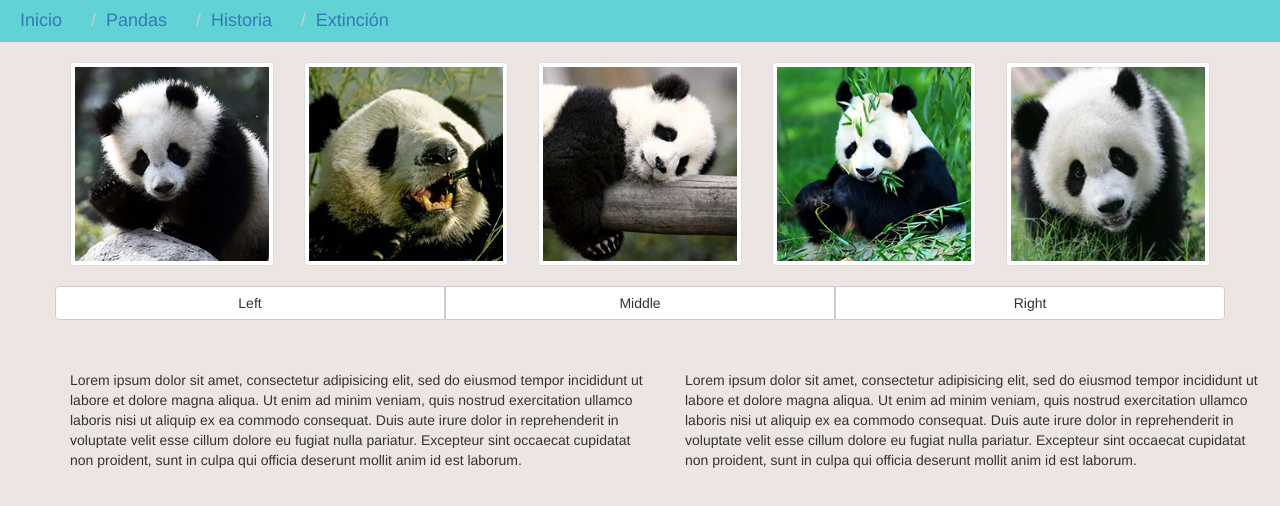
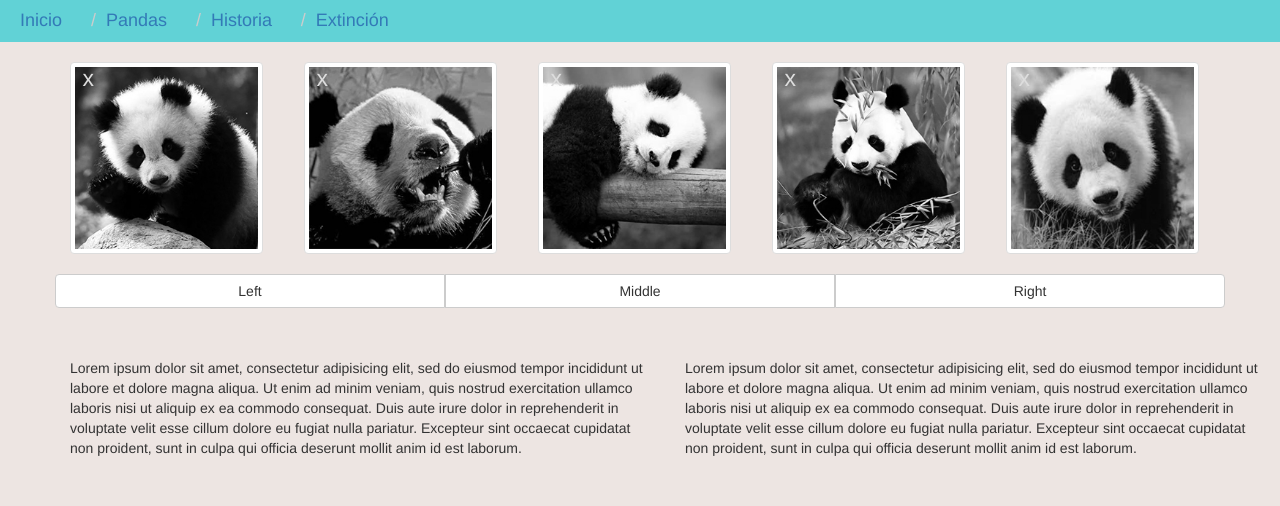
Before and after one commit to magentaFire/panda_bootstrap, a plain HTML site: page index.html in a window 1280 px wide. Drawn offline with nearby package versions, Linux system fonts and the light colour scheme.

Commit message:
terminada, pero isn funcionalidad

```diff
--- a/assets/css/theme.css
+++ b/assets/css/theme.css
@@ -25,3 +25,14 @@ li {
 p {
   padding: 0 20px;
 }
+
+.btn-cerrar {
+  position: relative;
+  left: -180px;
+  color: #ddd;
+  font-size: 23px;
+}
+
+img {
+  filter: grayscale();
+}
--- a/index.html
+++ b/index.html
@@ -26,26 +26,31 @@
         <a href="#" class="thumbnail">
           <img src="assets/img/panda01.jpg" alt="...">
         </a>
+        <span class="btn-cerrar">x</span>
       </div>
       <div class="col-md-3 cols-img">
         <a href="#" class="thumbnail">
           <img src="assets/img/panda02.jpg" alt="...">
         </a>
+        <span class="btn-cerrar">x</span>
       </div>
       <div class="col-md-3 cols-img">
         <a href="#" class="thumbnail">
           <img src="assets/img/panda03.jpg" alt="...">
         </a>
+        <span class="btn-cerrar">x</span>
       </div>
       <div class="col-md-3 cols-img">
         <a href="#" class="thumbnail">
           <img src="assets/img/panda04.jpg" alt="...">
         </a>
+        <span class="btn-cerrar">x</span>
       </div>
       <div class="col-md-3 cols-img">
         <a href="#" class="thumbnail">
           <img src="assets/img/panda05.jpg" alt="...">
         </a>
+        <span class="btn-cerrar">x</span>
       </div>
       </div>
     </section>
```
